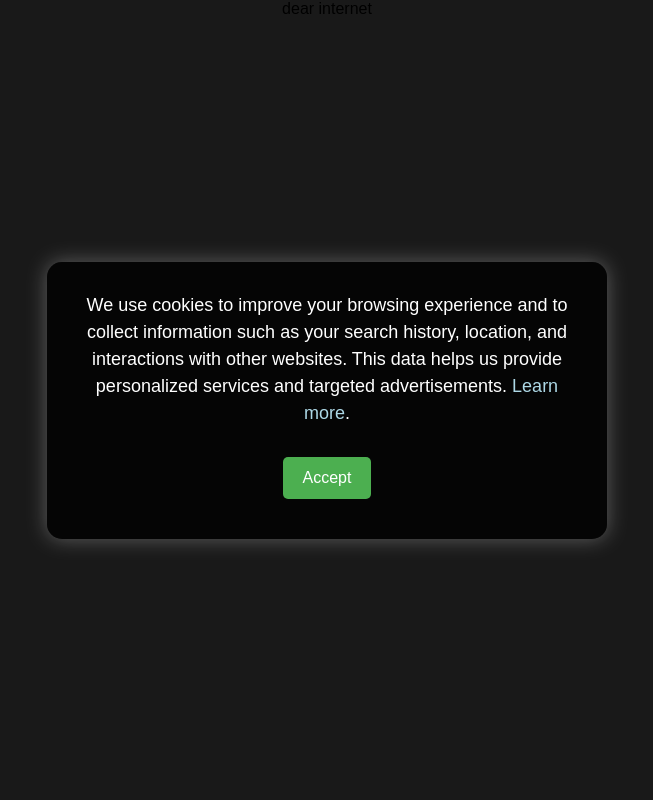
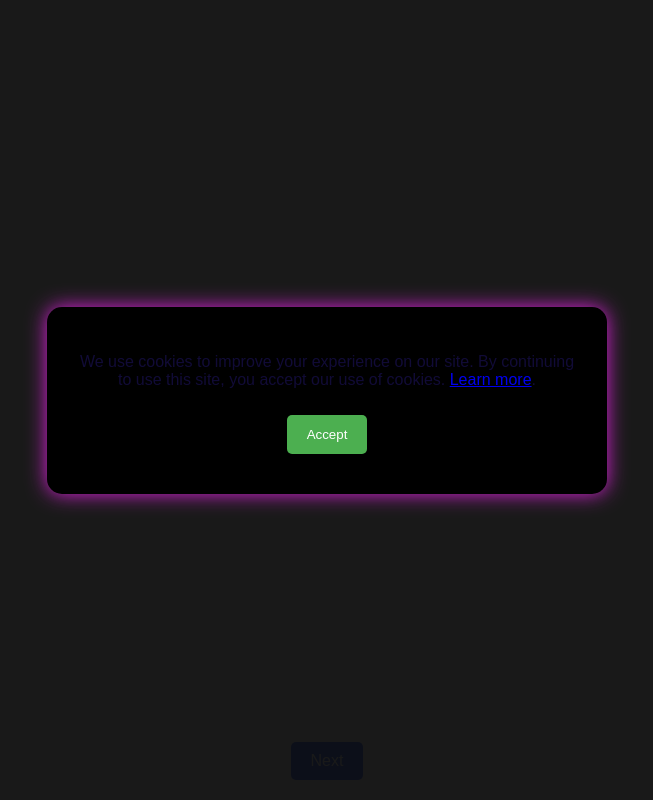
Before and after one commit to progamer-chef/DI-1, a plain HTML site: page index.html in a window 1280 px wide. Shown: the whole page, without its empty margins (313-966 px from the left). Drawn offline with Linux system fonts and the light colour scheme.

Commit message:
maybe-final-nolink

```diff
--- a/index.html
+++ b/index.html
@@ -1,13 +1,16 @@
+<!DOCTYPE html>
+<html lang="en">
 <head>
   <meta charset="UTF-8">
   <meta name="viewport" content="width=device-width, initial-scale=1.0">
-  <title>Cookie Consent</title>
+  <title>Full-Screen Cookie Consent</title>
   <style>
-    body {
-      font-family: Arial, sans-serif;
+    /* General Styles */
+    body, html {
       margin: 0;
       padding: 0;
-      overflow: hidden; /* Prevent scrolling */
+      height: 100%;
+      font-family: "arial", serif;
     }
 
     /* Full-Screen Overlay */
@@ -17,8 +20,8 @@
       left: 0;
       width: 100%;
       height: 100%;
-      background-color: rgba(0, 0, 0, 0.9); /* Semi-transparent background */
-      color: white;
+      background-color: rgba(0, 0, 0, 0.9);
+      color: #110b37;
       display: flex;
       flex-direction: column;
       justify-content: center;
@@ -26,21 +29,15 @@
       z-index: 1000;
     }
 
-    /* Centered Content */
+    /* Content Box in the Center */
     #cookiePopup {
       text-align: center;
       padding: 30px;
-      background-color: rgba(0, 0, 0, 0.8);
+      background-color: rgb(0, 0, 0);
       border-radius: 15px;
-      box-shadow: 0 0 20px rgba(255, 255, 255, 0.3);
+      box-shadow: 0 0 20px #ff22ffd6;
       max-width: 90%;
       width: 500px;
-    }
-
-    #cookiePopup p {
-      font-size: 18px;
-      margin: 0 0 20px;
-      line-height: 1.5;
     }
 
     #cookiePopup button {
@@ -51,79 +48,78 @@
       margin: 10px;
       border-radius: 5px;
       cursor: pointer;
-      font-size: 16px;
     }
 
     #cookiePopup button:hover {
-      background-color: #45a049;
+      background-color: #ff0000;
     }
 
-    #cookiePopup a {
-      color: lightblue;
-      text-decoration: none;
+    /* Main Content Container */
+    .container {
+      display: none; /* Hidden by default; shown after accepting cookies */
+      position: relative;
+      width: 100%;
+      height: 100%;
+      display: flex;
+      flex-direction: column;
+      justify-content: center;
+      align-items: center;
+      text-align: center;
     }
 
-    #cookiePopup a:hover {
-      text-decoration: underline;
+    /* Styling for the Next Button */
+    .next-button {
+      position: absolute;
+      bottom: 20px; /* Adjust as needed */
+      padding: 10px 20px;
+      font-size: 16px;
+      background-color: hsl(225, 100%, 74%);
+      color: white;
+      border: none;
+      border-radius: 5px;
+      cursor: pointer;
+      transition: background-color 0.3s ease;
+    }
+
+    .next-button:hover {
+      background-color: hsl(227, 84%, 51%);
     }
   </style>
 </head>
 <body>
-
-  <!-- Full-Screen Overlay -->
+  <!-- Full-Screen Cookie Consent Overlay -->
   <div id="cookieOverlay">
     <div id="cookiePopup">
       <p>
-        We use cookies to improve your browsing experience and to collect information such as your search history, location, and interactions with other websites. This data helps us provide personalized services and targeted advertisements.
+        We use cookies to improve your experience on our site. By continuing to use this site, you accept our use of cookies.
         <a href="/privacy-policy">Learn more</a>.
       </p>
       <button onclick="acceptCookies()">Accept</button>
     </div>
   </div>
 
+  <!-- Main Content Container -->
+  <div class="container">
+    <div class="content">
+      <b>dear internet</b>
+    </div>
+    <button class="next-button" onclick="navigateToNextPage()">Next</button>
+  </div>
+
   <script>
-    // Check if the user has already accepted cookies
-    window.onload = function () {
-      if (getCookie("cookiesAccepted")) {
-        document.getElementById("cookieOverlay").style.display = "none";
-        document.body.style.overflow = "auto"; // Re-enable scrolling
-      }
-    };
-
     // Accept Cookies Function
     function acceptCookies() {
-      setCookie("cookiesAccepted", "true", 30); // Save for 30 days
-      alert("Thank you! We will collect your browsing data (search history, location, and interactions) to improve your experience.");
-      document.getElementById("cookieOverlay").style.display = "none";
-      document.body.style.overflow = "auto"; // Re-enable scrolling
+      // Hide the cookie consent overlay
+      document.getElementById('cookieOverlay').style.display = 'none';
+
+      // Show the main content container
+      document.querySelector('.container').style.display = 'flex';
     }
 
-    // Helper Function: Set Cookie
-    function setCookie(name, value, days) {
-      const date = new Date();
-      date.setTime(date.getTime() + days * 24 * 60 * 60 * 1000);
-      const expires = "expires=" + date.toUTCString();
-      document.cookie = name + "=" + value + ";" + expires + ";path=/";
-    }
-
-    // Helper Function: Get Cookie
-    function getCookie(name) {
-      const cookies = document.cookie.split("; ");
-      for (let i = 0; i < cookies.length; i++) {
-        const [key, val] = cookies[i].split("=");
-        if (key === name) return val;
-      }
-      return null;
+    // Navigate to the next page
+    function navigateToNextPage() {
+      window.location.href = "https://www.example.com"; // Replace with your desired URL
     }
   </script>
-
-
- <p>
-   <center>
-     dear internet
-   </center>
-
-
- </p>
-
 </body>
+</html>
```
